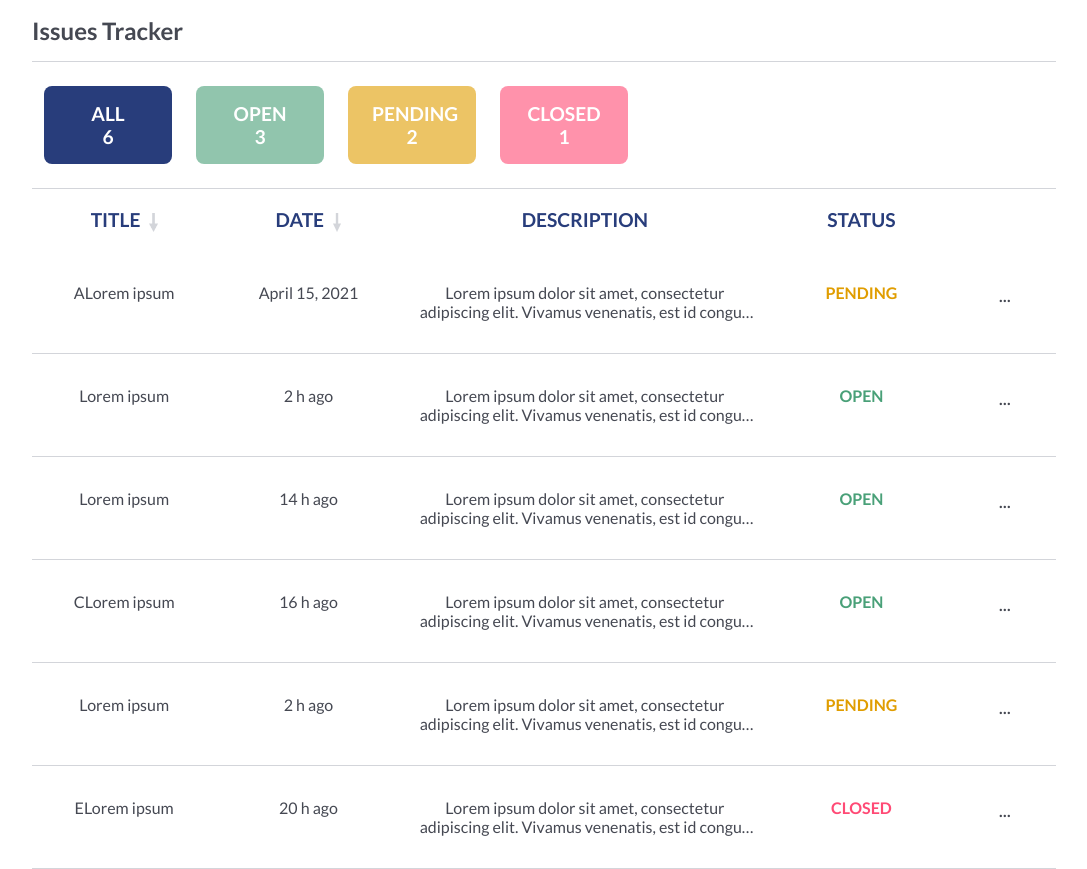
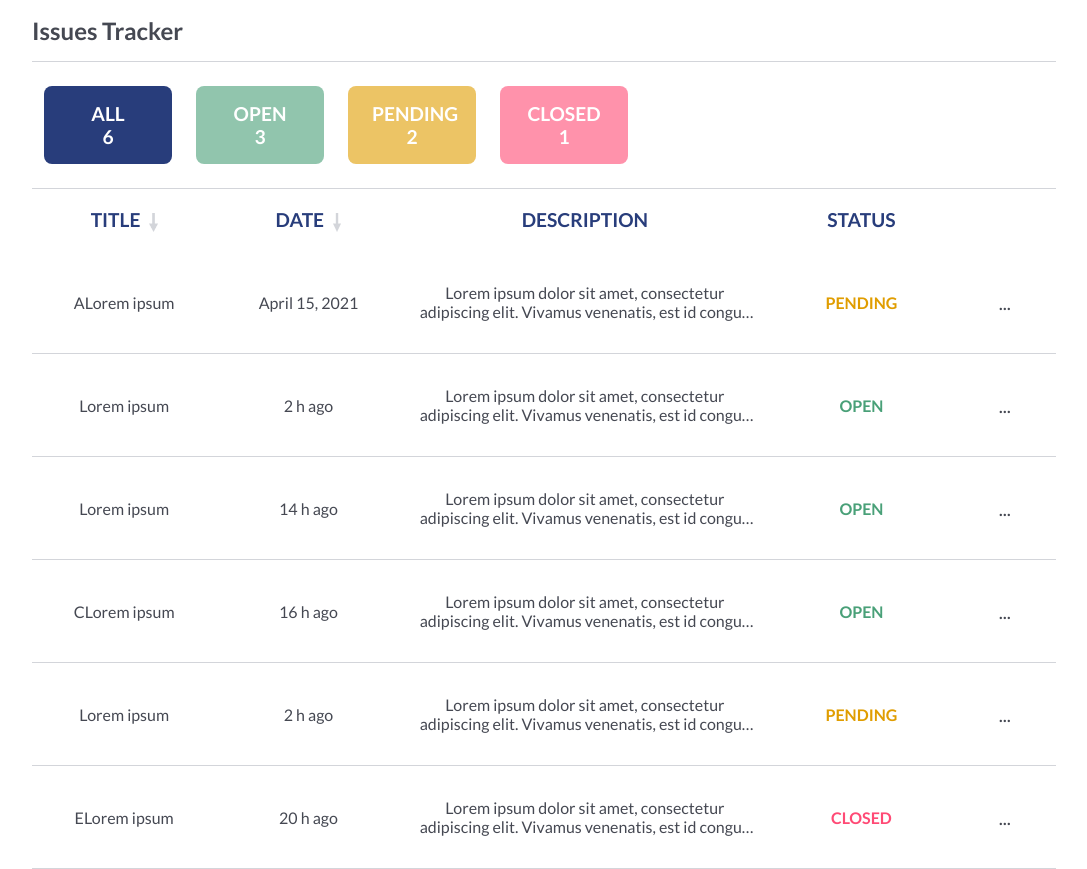
Before and after one commit to wojciechlasak/issue-tracker, a React (Create React App) app: page / in a window 1280 px wide. Shown: the whole page, without its empty margins (96-1183 px from the left). Built offline with nearby package versions, Linux system fonts and the light colour scheme.

Commit message:
added clickable container

```diff
--- a/src/components/issue/Issue.js
+++ b/src/components/issue/Issue.js
@@ -6,16 +6,14 @@ import { Container, TextCell, EditCell, StatusCell } from './StyledIssue';
 
 const Issue = ({ issue, onClickIssue }) => {
   return (
-    <Container>
+    <Container onClick={() => onClickIssue(issue)}>
       <TextCell>{issue.title}</TextCell>
       <TextCell>{getDate(issue.created_date)}</TextCell>
       <TextCell width="36%">{issue.description}</TextCell>
       <StatusCell color={getStatusColor(issue.status)}>
         {issue.status}
       </StatusCell>
-      <EditCell width="10%" onClick={() => onClickIssue(issue)}>
-        ...
-      </EditCell>
+      <EditCell width="10%">...</EditCell>
     </Container>
   );
 };
--- a/src/components/issue/StyledIssue.js
+++ b/src/components/issue/StyledIssue.js
@@ -2,9 +2,11 @@ import styled from 'styled-components';
 
 export const Container = styled.div`
   display: flex;
+  align-items: center;
   padding: 2em 0;
   border-bottom: 1px solid ${props => props.theme.colors.grayLight};
   transition: box-shadow 1s;
+  cursor: pointer;
 
   &:hover {
     box-shadow: 20px 20px 20px rgba(0, 0, 0, 0.17);
@@ -32,6 +34,5 @@ export const StatusCell = styled(Cell)`
 `;
 
 export const EditCell = styled(Cell)`
-  cursor: pointer;
   font-size: ${props => props.theme.fontSizes.medium};
 `;
```
